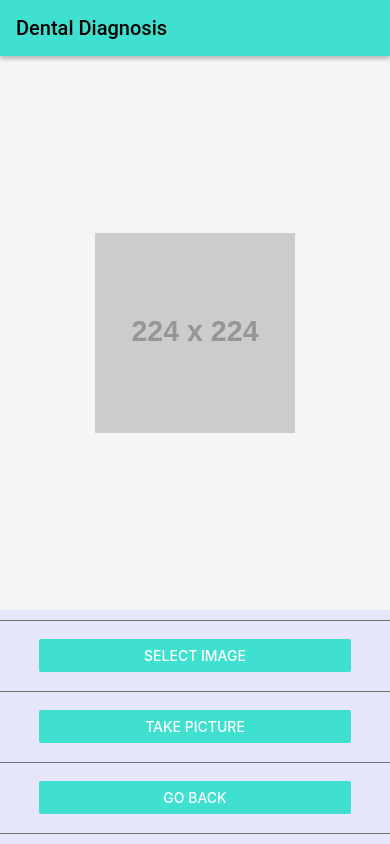
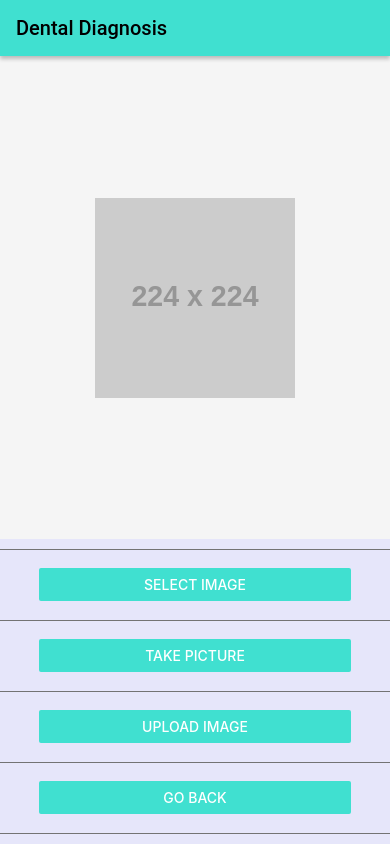
Before and after one commit to joseluissernas/Dental_Diagnosis_System, a React Native app: screen /ImagePicker in a window 390 px wide. Built offline with nearby package versions, Linux system fonts and the light colour scheme.

Commit message:
Method upload image on ImagePicker component

```diff
--- a/Components/ImagePicker.js
+++ b/Components/ImagePicker.js
@@ -1,11 +1,11 @@
-import {View, Button, Image, StyleSheet} from 'react-native';
+import {View, Button, Image, StyleSheet, Alert} from 'react-native';
 import React, {useState} from 'react';
 import {launchCamera, launchImageLibrary} from 'react-native-image-picker';
 import {SafeAreaView} from 'react-native-safe-area-context';
 
 const ImagePicker = ({navigation: {navigate}}) => {
   const [image, setImage] = useState('https://via.placeholder.com/224');
-
+  //method to select an image of the gallery
   const selectImage = () => {
     const options = {
       title: 'Select an image',
@@ -25,7 +25,7 @@ const ImagePicker = ({navigation: {navigate}}) => {
       }
     });
   };
-
+  //method to access to the camera and take a picture
   const takePicture = () => {
     const options = {
       title: 'Take a picture',
@@ -43,8 +43,46 @@ const ImagePicker = ({navigation: {navigate}}) => {
       } else {
         const uri = response.assets[0].uri;
         setImage(uri);
+        console.log(uri);
       }
     });
+  };
+  //method to upload the image to the server
+  const uploadImage = async () => {
+    //take on local variable the uri of the image
+    let localUri = image;
+    if (localUri == null) {
+      Alert.alert('You should take a picture or select an image');
+    } else {
+      //divide th parts of the uri to the form data
+      let filename = localUri.split('/').pop();
+      let compare = /\.(\w+)$/.exec(filename);
+      let type = compare ? `image/${compare[1]}` : `image`;
+      //create the form data
+      const formData = new FormData();
+      formData.append('photo', {uri: localUri, name: filename, type});
+      //only to make sure that the data is correct
+      console.log(localUri);
+      console.log(filename);
+      console.log(type);
+      //fetch to post the image to the server
+      // return await fetch('server', {
+      //   method: 'POST',
+      //   body: formData,
+      //   header: {
+      //     'content-type': 'multipart/form-data',
+      //   },
+      // })
+      //   .then(res => res.json())
+      //   .catch(error => console.error('Error', error))
+      //   .then(response => {
+      //     if (response.status == 1) {
+      //       Alert.alert('Succesful image uploaded');
+      //     } else {
+      //       Alert.alert('Something went wrong uploading the image');
+      //     }
+      //   });
+    }
   };
 
   //Function for a separator for buttons
@@ -68,6 +106,10 @@ const ImagePicker = ({navigation: {navigate}}) => {
         <Separator />
         <View style={stylesSAV.containerBtn}>
           <Button title="Take Picture" onPress={takePicture} color="#40e0d0" />
+        </View>
+        <Separator />
+        <View style={stylesSAV.containerBtn}>
+          <Button title="Upload Image" onPress={uploadImage} color="#40e0d0" />
         </View>
         <Separator />
         <View style={stylesSAV.containerBtn}>
```
